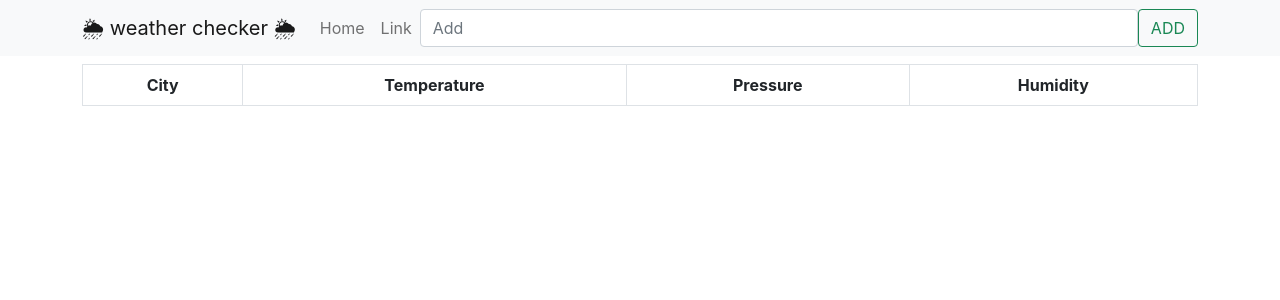
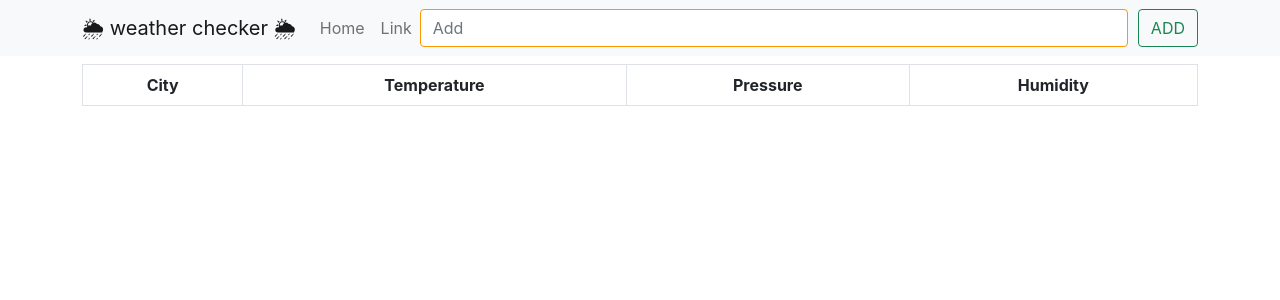
Before and after one commit to leyuri/react-weather-check, a React (Create React App) app: page / in a window 1280 px wide. Shown: the top 300 px of the page. Built offline with nearby package versions, Linux system fonts and the light colour scheme.

Commit message:
Add SearchBar css style using styled-components

```diff
--- a/package.json
+++ b/package.json
@@ -19,6 +19,7 @@
     "react-scripts": "4.0.3",
     "redux": "^4.1.1",
     "redux-thunk": "^2.3.0",
+    "styled-components": "^5.3.0",
     "web-vitals": "^1.0.1"
   },
   "scripts": {
--- a/src/components/SearchBar.js
+++ b/src/components/SearchBar.js
@@ -1,9 +1,16 @@
 import React, { useState } from 'react';
 import { useDispatch, useSelector } from 'react-redux'
 import { Navbar, Container, Nav, Form, Button } from 'react-bootstrap';
-import { addCity } from '../action/index';
 import { FontAwesomeIcon } from '@fortawesome/react-fontawesome'
 import { faSpinner } from '@fortawesome/free-solid-svg-icons'
+import styled from 'styled-components'
+
+import { addCity } from '../action/index';
+
+const StyledFormControl = styled(Form.Control)`
+    border: 1px solid #ff9800;
+    margin-right: 10px;
+`;
 
 export default function SearchBar() {
 
@@ -25,7 +32,7 @@ export default function SearchBar() {
                         <Nav.Link href="#action1">Home</Nav.Link>
                         <Nav.Link href="#action2">Link</Nav.Link>
                     </Nav>
-                    <Form.Control
+                    <StyledFormControl
                         type="text"
                         placeholder="Add"
                         className="mr-2"
```
Also changed, not shown: 1 other file (tests, documents, lock files or other folders).
